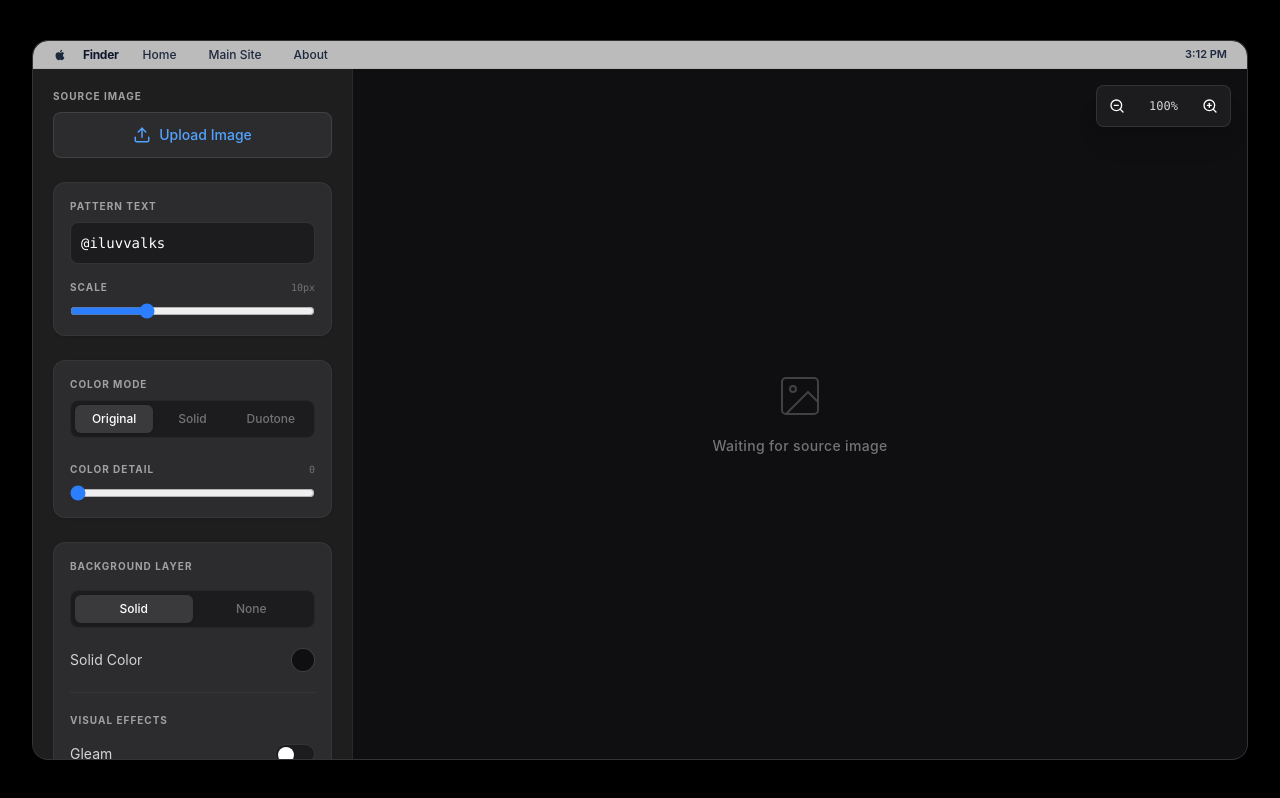
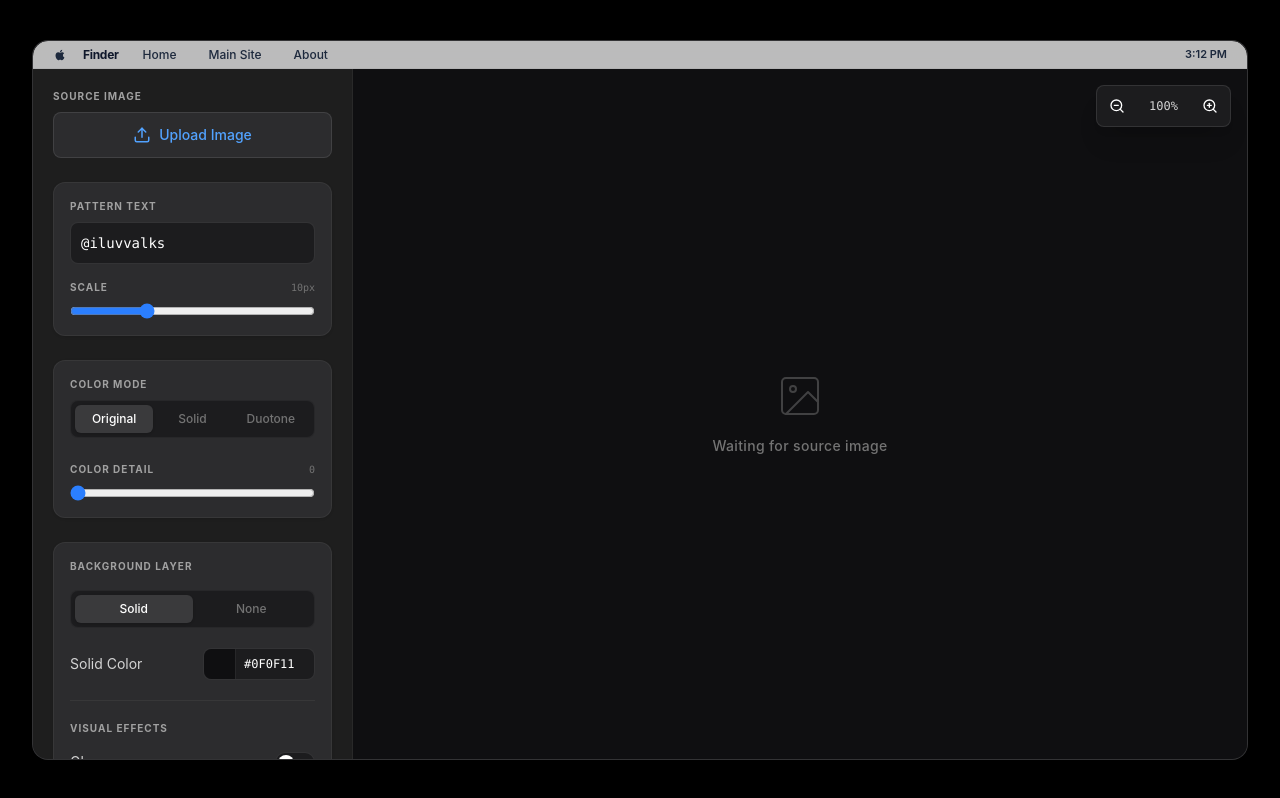
Before and after one commit to iluvvac/iluvlog, a Next.js app: page /tools/ascii-text-pattern in a window 1280 px wide. Built offline with nearby package versions, Linux system fonts and the light colour scheme; no server answers.

Commit message:
change the color picker to react-colorful

```diff
--- a/package.json
+++ b/package.json
@@ -16,6 +16,7 @@
     "next": "16.1.1",
     "outstatic": "latest",
     "react": "19.1.2",
+    "react-colorful": "^5.6.1",
     "react-dom": "19.1.2",
     "remark": "^14.0.3",
     "remark-html": "^15.0.2",
--- a/src/components/EditorControls.tsx
+++ b/src/components/EditorControls.tsx
@@ -1,10 +1,56 @@
-import React, { ChangeEvent, useState } from 'react'
+import { HexColorPicker } from "react-colorful";
+import React, { ChangeEvent, useState, useRef, useEffect } from 'react'
 import { generateSVGString } from '@/lib/svgGenerator'
 
 const DownloadIcon = () => <svg width="16" height="16" viewBox="0 0 24 24" fill="none" stroke="currentColor" strokeWidth="2" strokeLinecap="round" strokeLinejoin="round"><path d="M21 15v4a2 2 0 0 1-2 2H5a2 2 0 0 1-2-2v-4"/><polyline points="7 10 12 15 17 10"/><line x1="12" y1="15" x2="12" y2="3"/></svg>
 const CopyIcon = () => <svg width="16" height="16" viewBox="0 0 24 24" fill="none" stroke="currentColor" strokeWidth="2" strokeLinecap="round" strokeLinejoin="round"><rect x="9" y="9" width="13" height="13" rx="2" ry="2"/><path d="M5 15H4a2 2 0 0 1-2-2V4a2 2 0 0 1 2-2h9a2 2 0 0 1 2 2v1"/></svg>
 const ImageIcon = () => <svg width="14" height="14" viewBox="0 0 24 24" fill="none" stroke="currentColor" strokeWidth="2" strokeLinecap="round" strokeLinejoin="round"><rect x="3" y="3" width="18" height="18" rx="2" ry="2"/><circle cx="8.5" cy="8.5" r="1.5"/><polyline points="21 15 16 10 5 21"/></svg>
 const VectorIcon = () => <svg width="14" height="14" viewBox="0 0 24 24" fill="none" stroke="currentColor" strokeWidth="2" strokeLinecap="round" strokeLinejoin="round"><polygon points="16 3 21 8 8 21 3 21 3 16 16 3"/></svg>
+
+const ColorPickerItem = ({ value, onChange, label }: { value: string, onChange: (val: string) => void, label?: string }) => {
+  const [isOpen, setIsOpen] = useState(false)
+  const popoverRef = useRef<HTMLDivElement>(null)
+
+  useEffect(() => {
+    const handleClickOutside = (event: MouseEvent) => {
+      if (popoverRef.current && !popoverRef.current.contains(event.target as Node)) {
+        setIsOpen(false)
+      }
+    }
+    if (isOpen) document.addEventListener('mousedown', handleClickOutside)
+    return () => document.removeEventListener('mousedown', handleClickOutside)
+  }, [isOpen])
+
+  return (
+    <div className="flex flex-col gap-1 w-full relative" ref={popoverRef}>
+      {label && <label className="text-[9px] text-neutral-500 uppercase">{label}</label>}
+
+      {/* Input Group */}
+      <div className="flex items-center bg-[#1c1c1e] border border-white/10 rounded-lg focus-within:border-blue-500 focus-within:ring-1 transition-all h-8">
+        <button
+          type="button"
+          onClick={() => setIsOpen(!isOpen)}
+          className="w-8 h-full shrink-0 border-r border-white/10 rounded-l-lg cursor-pointer transition-transform active:scale-95"
+          style={{ backgroundColor: value }}
+        />
+        <input
+          type="text"
+          value={value}
+          onChange={(e) => onChange(e.target.value)}
+          maxLength={7}
+          className="bg-transparent text-white text-xs w-full px-2 outline-none uppercase font-mono"
+        />
+      </div>
+
+      {/* Floating Overlay Popover */}
+      {isOpen && (
+        <div className="absolute z-[100] top-[calc(100%+8px)] right-0 bg-[#2c2c2e] p-3 rounded-xl border border-white/10 shadow-2xl animate-in fade-in zoom-in-95 duration-150">
+          <HexColorPicker color={value} onChange={onChange} />
+        </div>
+      )}
+    </div>
+  )
+}
 
 export default function EditorControls({ state, setters, canvasRef }: any) {
   const [actionState, setActionState] = useState<'none' | 'download' | 'copy'>('none')
@@ -149,19 +195,9 @@ export default function EditorControls({ state, setters, canvasRef }: any) {
           </div>
         ) : (
           <div className="flex gap-3 pt-2">
-            <div className="flex-1 flex flex-col gap-1">
-              <label className="text-[9px] text-neutral-500 uppercase">Primary</label>
-              <div className="h-8 rounded-lg overflow-hidden border border-white/10 relative">
-                <input type="color" value={state.colorOne} onChange={(e) => setters.setColorOne(e.target.value)} className="absolute -top-2 -left-2 w-16 h-16 cursor-pointer" />
-              </div>
-            </div>
+            <ColorPickerItem label="Primary" value={state.colorOne} onChange={(val) => setters.setColorOne(val)} />
             {state.colorMode === 'duotone' && (
-              <div className="flex-1 flex flex-col gap-1">
-                <label className="text-[9px] text-neutral-500 uppercase">Secondary</label>
-                <div className="h-8 rounded-lg overflow-hidden border border-white/10 relative">
-                  <input type="color" value={state.colorTwo} onChange={(e) => setters.setColorTwo(e.target.value)} className="absolute -top-2 -left-2 w-16 h-16 cursor-pointer" />
-                </div>
-              </div>
+              <ColorPickerItem label="Secondary" value={state.colorTwo} onChange={(val) => setters.setColorTwo(val)} />
             )}
           </div>
         )}
@@ -170,7 +206,7 @@ export default function EditorControls({ state, setters, canvasRef }: any) {
       <div className="bg-[#2c2c2e] p-4 rounded-xl border border-white/5 flex flex-col gap-3 shadow-sm">
         <label className="text-[10px] font-bold text-neutral-400 uppercase tracking-widest mb-1">Background Layer</label>
         <div className="flex bg-[#1c1c1e] rounded-lg p-1 border border-white/5 mb-2">
-          {(['solid', 'none'] as const).map(mode => ( //'preset mode is still in developing, will be added back in future update'
+          {(['solid', 'none'] as const).map(mode => (
             <button key={mode} onClick={() => setters.setBgMode(mode)} className={`flex-1 py-1.5 text-xs font-medium rounded-md capitalize transition-all ${state.bgMode === mode ? 'bg-[#3a3a3c] text-white shadow-sm' : 'text-neutral-500 hover:text-neutral-300'}`}>
               {mode}
             </button>
@@ -178,10 +214,10 @@ export default function EditorControls({ state, setters, canvasRef }: any) {
         </div>
 
         {state.bgMode === 'solid' && (
-          <div className="flex items-center justify-between">
-            <span className="text-sm text-neutral-300">Solid Color</span>
-            <div className="w-6 h-6 rounded-full overflow-hidden border border-white/10 relative">
-              <input type="color" value={state.bgColor} onChange={(e) => setters.setBgColor(e.target.value)} className="absolute -top-2 -left-2 w-10 h-10 cursor-pointer" />
+          <div className="flex items-center justify-between gap-4">
+            <span className="text-sm text-neutral-300 shrink-0">Solid Color</span>
+            <div className="w-28">
+              <ColorPickerItem value={state.bgColor} onChange={(val) => setters.setBgColor(val)} />
             </div>
           </div>
         )}
```
Also changed, not shown: 1 other file (tests, documents, lock files or other folders).
